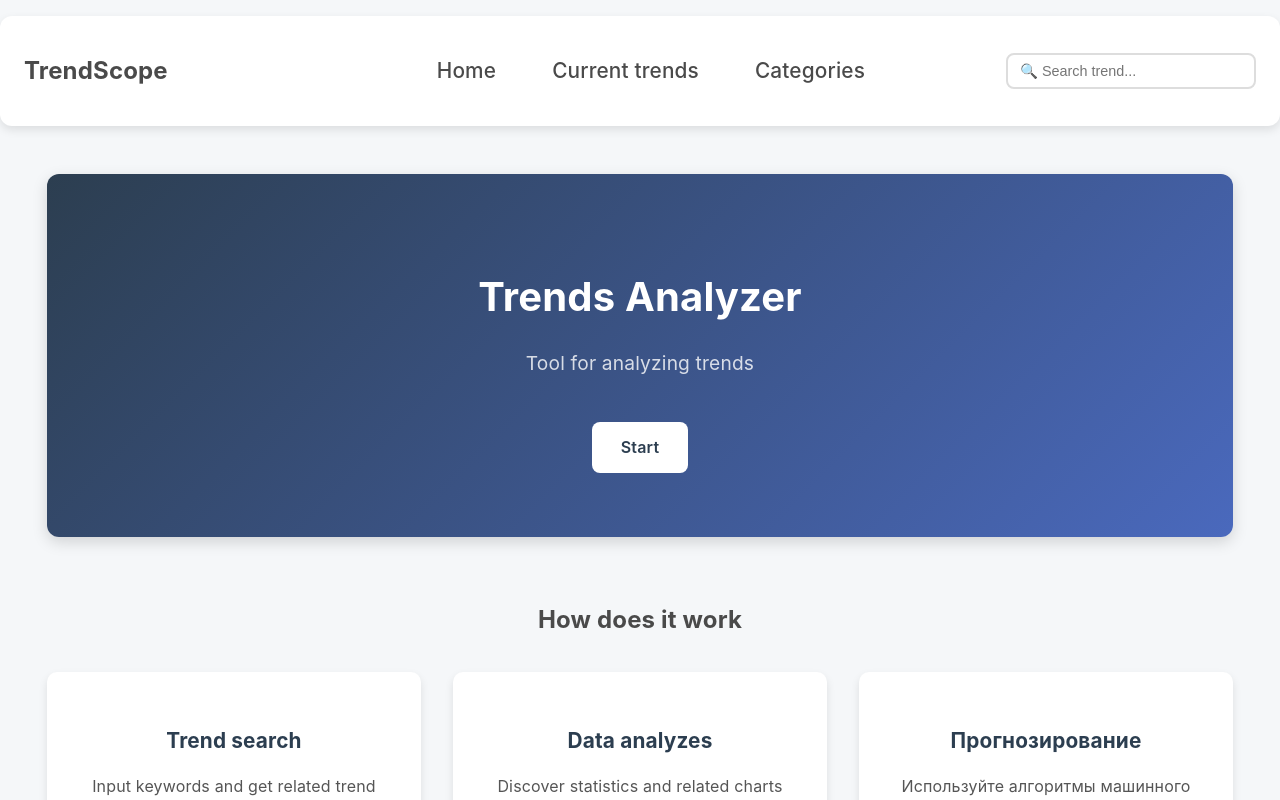
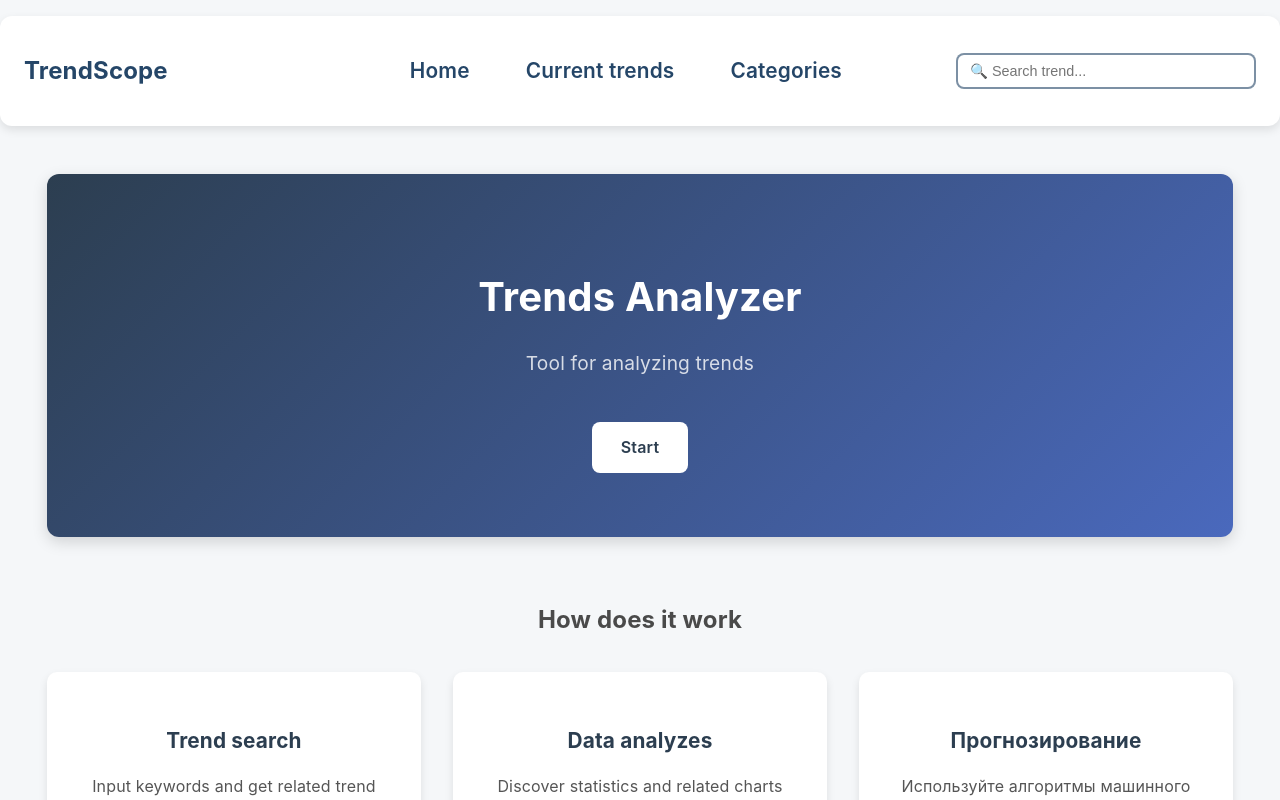
Before and after one commit to Damilyaa/TrendScope, a React (Vite) app: page / in a window 1280 px wide. Shown: the top 800 px of the page. Built offline with nearby package versions, Linux system fonts and the light colour scheme.

Commit message:
style updates

```diff
--- a/src/components/Categories/Categories.jsx
+++ b/src/components/Categories/Categories.jsx
@@ -174,7 +174,7 @@ export default function Categories() {
           sx={{
             fontWeight: 700,
             mb: 4,
-            background: "linear-gradient(45deg, #2196F3 30%, #21CBF3 90%)",
+            background: "linear-gradient(45deg, #2c3e50 30%, #30a7d2 90%)",
             WebkitBackgroundClip: "text",
             WebkitTextFillColor: "transparent",
           }}
--- a/src/components/Home/Home.jsx
+++ b/src/components/Home/Home.jsx
@@ -1,5 +1,6 @@
 import React from "react";
 import "./Home.css";
+import Trends from '../Trends/Trends'
 
 
 export default function Home() {
@@ -15,7 +16,6 @@ export default function Home() {
         </div>
       </header>
 
-      {/* How It Works */}
       <section className="how-it-works">
         <h2>How does it work</h2>
         <div className="steps">
@@ -33,6 +33,8 @@ export default function Home() {
           </div>
         </div>
       </section>
+
+      {/* <Trends /> */}
 
       {/* Features */}
       <section className="features">
--- a/src/components/NavBar/NavBar.css
+++ b/src/components/NavBar/NavBar.css
@@ -12,6 +12,11 @@
     margin-top: 1rem; /* Centers the navbar */
   }
 
+.logo {
+  color: #254668;
+}
+
+
   .nav-links {
     display: flex;
     align-items: center;
@@ -21,14 +26,14 @@
 
   .nav-link {
     text-decoration: none;
-    color: #4a4a4a;
+    color: #254668;
     font-size: 1.3rem;
-    font-weight: 500;
+    font-weight: 600;
     transition: color 0.3s ease-in-out;
   }
 
   .nav-link:hover {
-    color: #9333ea;
+    color: rgb(41, 142, 210);
   }
 
   /* Search Bar */
@@ -36,19 +41,19 @@
     flex-grow: 1;
     display: flex;
     justify-content: flex-end;
-    max-width: 250px; /* Prevents it from taking too much space */
+    max-width: 300px;
   }
 
   .search-input {
     width: 100%;
     padding: 0.5rem 0.75rem;
     font-size: 0.9rem;
-    border: 2px solid #ddd;
+    border: 0.15rem solid #25476899;
     border-radius: 8px;
     outline: none;
     transition: border 0.3s ease-in-out;
   }
 
   .search-input:focus {
-    border-color: #9333ea;
+    border-color: #254768de;
   }
--- a/src/components/Trends/Trends.css
+++ b/src/components/Trends/Trends.css
@@ -9,7 +9,7 @@
   .trends-title {
     font-size: 2.5rem;
     margin-bottom: 2rem;
-    color: #333;
+    color: #2c3e50;
     text-align: center;
     border-bottom: 2px solid #6c63ff;
     padding-bottom: 10px;
@@ -51,7 +51,7 @@
     left: 0;
     width: 100%;
     height: 4px;
-    background: linear-gradient(90deg, #2196F3, #21CBF3);
+    background: linear-gradient(90deg, #2c3e50, #30a7d2);
     transform: scaleX(0);
     transform-origin: left;
     transition: transform 0.3s ease;
@@ -64,7 +64,7 @@
   .trend-title {
     font-size: 1.2rem;
     font-weight: 600;
-    color: #333;
+    color: #2c3e50;
     margin-bottom: 0.5rem;
   }
 
@@ -90,7 +90,7 @@
   }
 
   .error-container button {
-    background: #3498db;
+    background: #2c3e50;
     color: white;
     border: none;
     padding: 0.8rem 1.5rem;
--- a/src/components/Trends/Trends.jsx
+++ b/src/components/Trends/Trends.jsx
@@ -44,11 +44,11 @@ const TrendCard = ({ trend }) => {
         <CardContent sx={{ flexGrow: 1 }}>
           <Box display="flex" alignItems="center" mb={2}>
             <TrendingUpIcon color="primary" sx={{ mr: 1 }} />
-            <Typography variant="h6" component="h2" gutterBottom>
+            <Typography variant="h6" component="h2" gutterBottom sx={{ color: "rgb(26, 77, 128)" }}>
               {trend.name}
             </Typography>
           </Box>
-          <Typography variant="body2" color="text.secondary" paragraph>
+          <Typography variant="body2" color="text.secondary" paragraph sx={{ color: "rgba(26, 77, 128, 0.78)" }}>
             {trend.description}
           </Typography>
           <Box mt={2}>
@@ -57,6 +57,7 @@ const TrendCard = ({ trend }) => {
               color="primary"
               variant="outlined"
               size="small"
+              sx={{ color: "rgba(26, 77, 128, 0.78)" }}
             />
           </Box>
         </CardContent>
@@ -72,6 +73,7 @@ export default function Trends() {
   const [trends, setTrends] = useState([]);
   const [loading, setLoading] = useState(true);
   const [error, setError] = useState(null);
+  const [limit, setLimit] = useState(9);
   const currentDate = formatDate();
 
   const fetchTrends = useCallback(async () => {
@@ -140,7 +142,7 @@ export default function Trends() {
           sx={{
             fontWeight: 700,
             mb: 4,
-            background: "linear-gradient(45deg, #2196F3 30%, #21CBF3 90%)",
+            background: "linear-gradient(45deg, #2c3e50 30%, #30a7d2 90%)",
             WebkitBackgroundClip: "text",
             WebkitTextFillColor: "transparent",
           }}
@@ -162,12 +164,26 @@ export default function Trends() {
         </Typography>
 
         <Grid container spacing={3}>
-          {trends.map((trend) => (
+          {trends.slice(0, limit).map((trend) => (
             <Grid item xs={12} sm={6} md={4} key={trend.id}>
               <TrendCard trend={trend} />
             </Grid>
           ))}
         </Grid>
+
+        <Box mt={2} display="flex" justifyContent="center">
+          {limit < trends.length && (
+            <Button
+              variant="contained"
+              onClick={() => setLimit(limit + 9)}
+              sx={{ mr: 2 }}
+
+            >
+             Show more
+            </Button>
+          )}
+
+        </Box>
       </motion.div>
     </Container>
   );
```
Also changed, not shown: 1 other file (tests, documents, lock files or other folders).
